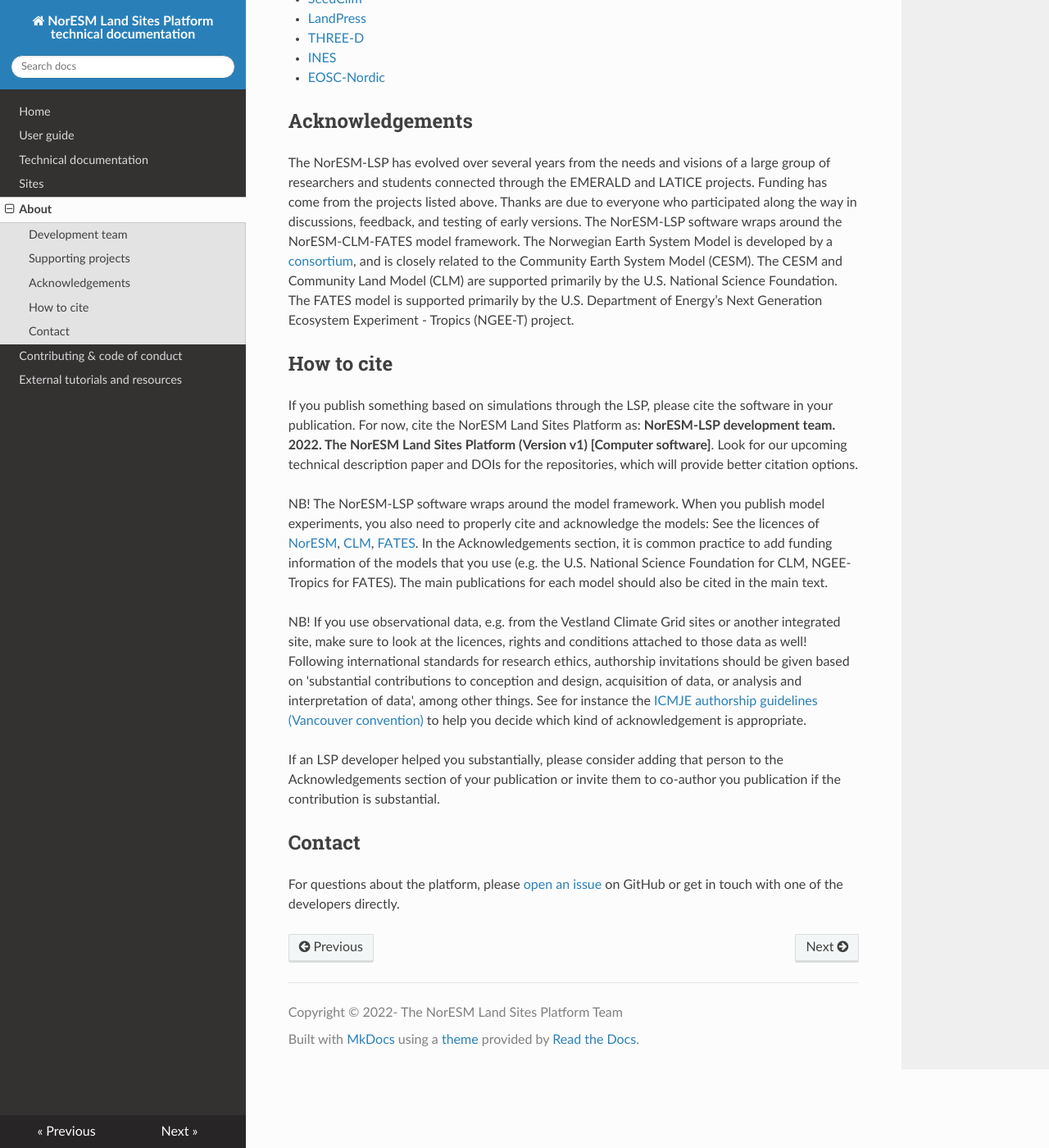
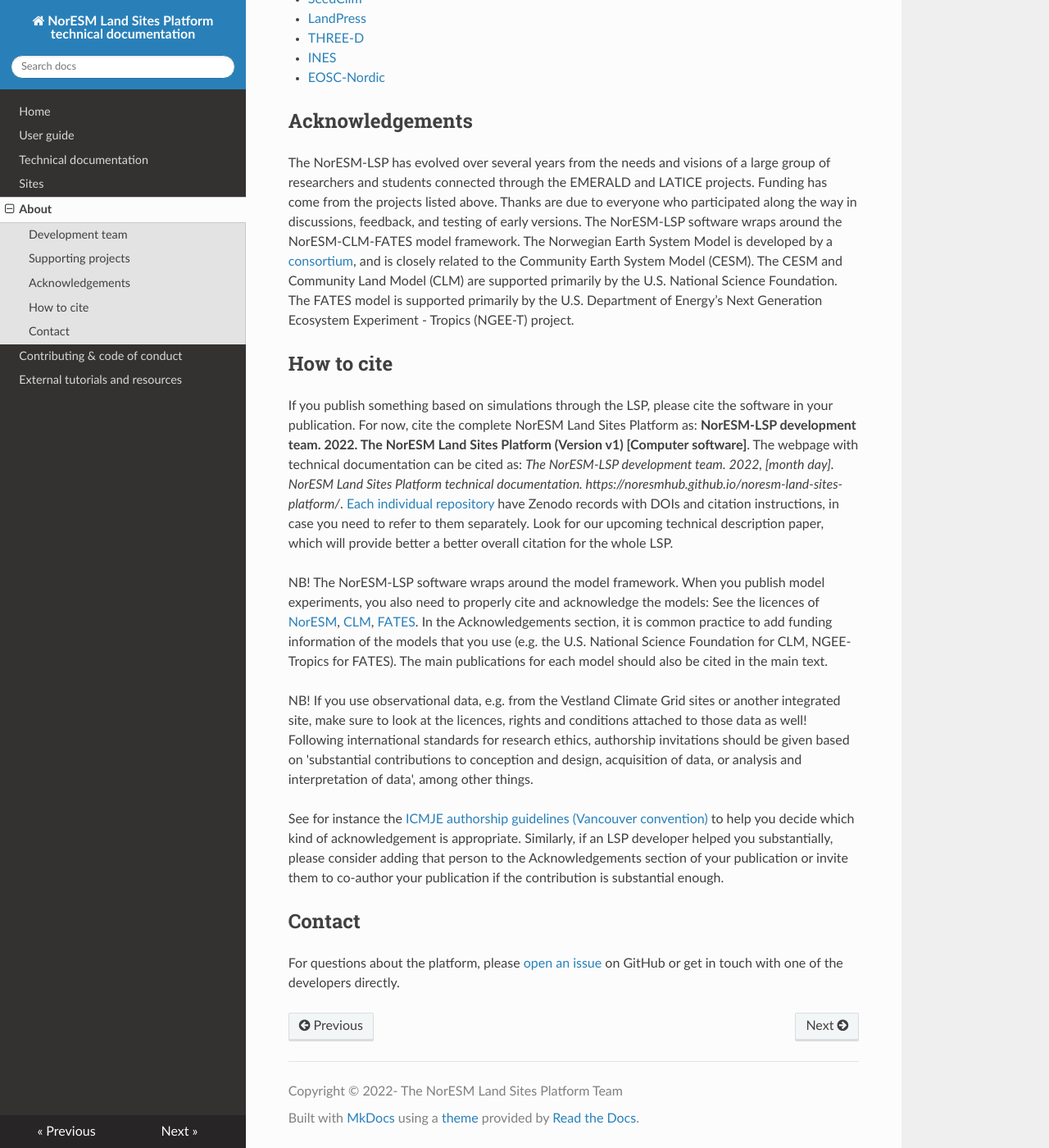
Before and after one commit to NorESMhub/noresm-land-sites-platform, an MkDocs documentation site: the page built from docs/about.md, in a window 1280 px wide and 1400 px high, scrolled down 2169 px. Shown: the whole window at 82% size. Built offline with MkDocs 1.6.1, drawn with Linux system fonts in a browser that asks for light colours; nearby versions of some CDN libraries.

Commit message:
Update about.md

```diff
--- a/docs/about.md
+++ b/docs/about.md
@@ -54,13 +54,14 @@ The NorESM-LSP has evolved over several years from the needs and visions of a la
 The NorESM-LSP software wraps around the NorESM-CLM-FATES model framework. The Norwegian Earth System Model is developed by a [consortium](https://www.noresm.org/consortium/), and is closely related to the Community Earth System Model (CESM). The CESM and Community Land Model (CLM) are supported primarily by the U.S. National Science Foundation. The FATES model is supported primarily by the U.S. Department of Energy’s Next Generation Ecosystem Experiment - Tropics (NGEE-T) project.
 
 ## How to cite
-If you publish something based on simulations through the LSP, please cite the software in your publication. For now, cite the NorESM Land Sites Platform as: **NorESM-LSP development team. 2022. The NorESM Land Sites Platform (Version v1) [Computer software]**. Look for our upcoming technical description paper and DOIs for the repositories, which will provide better citation options.
+If you publish something based on simulations through the LSP, please cite the software in your publication. For now, cite the complete NorESM Land Sites Platform as: **NorESM-LSP development team. 2022. The NorESM Land Sites Platform (Version v1) [Computer software]**. The webpage with technical documentation can be cited as: *The NorESM-LSP development team. 2022, [month day]. NorESM Land Sites Platform technical documentation. https://noresmhub.github.io/noresm-land-sites-platform/*. [Each individual repository](https://noresmhub.github.io/noresm-land-sites-platform/documentation/#links-to-noresm-lsp-github-repositories) have Zenodo records with DOIs and citation instructions, in case you need to refer to them separately.
+Look for our upcoming technical description paper, which will provide better a better overall citation for the whole LSP.
 
 NB! The NorESM-LSP software wraps around the model framework. When you publish model experiments, you also need to properly cite and acknowledge the models: See the licences of [NorESM](https://github.com/NorESMhub/NorESM/blob/master/LICENSE.txt), [CLM](https://github.com/ESCOMP/CTSM/blob/master/LICENSE), [FATES](https://github.com/NGEET/fates/blob/master/LICENSE.txt). In the Acknowledgements section, it is common practice to add funding information of the models that you use (e.g. the U.S. National Science Foundation for CLM, NGEE-Tropics for FATES). The main publications for each model should also be cited in the main text.
 
-NB! If you use observational data, e.g. from the Vestland Climate Grid sites or another integrated site, make sure to look at the licences, rights and conditions attached to those data as well! Following international standards for research ethics, authorship invitations should be given based on 'substantial contributions to conception and design, acquisition of data, or analysis and interpretation of data', among other things. See for instance the [ICMJE authorship guidelines (Vancouver convention)](https://www.icmje.org/recommendations/browse/roles-and-responsibilities/defining-the-role-of-authors-and-contributors.html) to help you decide which kind of acknowledgement is appropriate.
+NB! If you use observational data, e.g. from the Vestland Climate Grid sites or another integrated site, make sure to look at the licences, rights and conditions attached to those data as well! Following international standards for research ethics, authorship invitations should be given based on 'substantial contributions to conception and design, acquisition of data, or analysis and interpretation of data', among other things.
 
-If an LSP developer helped you substantially, please consider adding that person to the Acknowledgements section of your publication or invite them to co-author you publication if the contribution is substantial.
+See for instance the [ICMJE authorship guidelines (Vancouver convention)](https://www.icmje.org/recommendations/browse/roles-and-responsibilities/defining-the-role-of-authors-and-contributors.html) to help you decide which kind of acknowledgement is appropriate. Similarly, if an LSP developer helped you substantially, please consider adding that person to the Acknowledgements section of your publication or invite them to co-author your publication if the contribution is substantial enough.
 
 ## Contact
 
```
